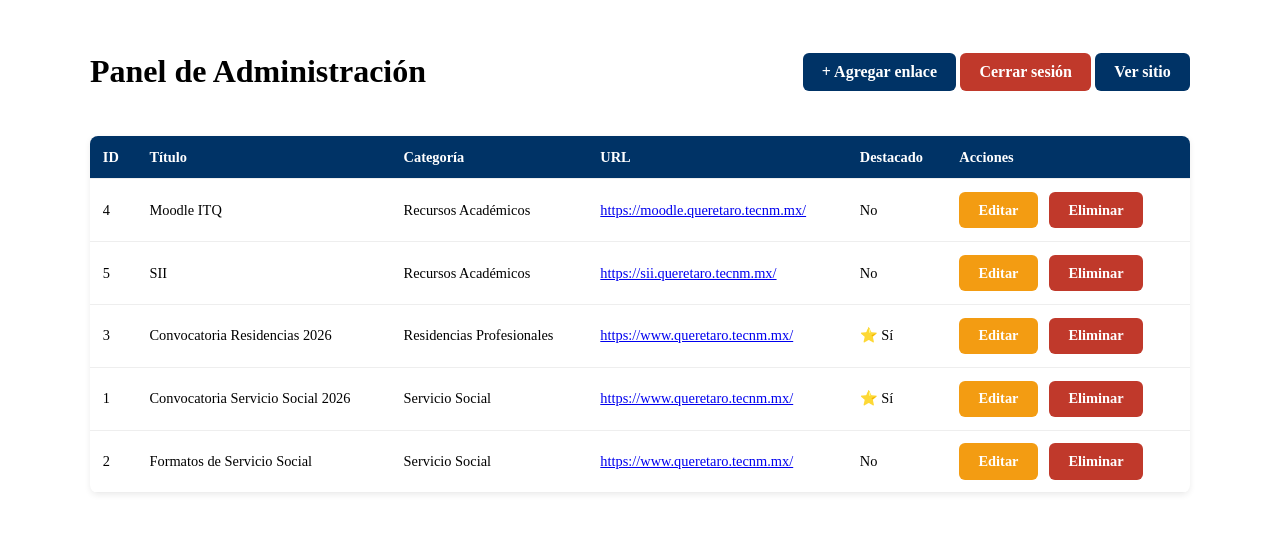
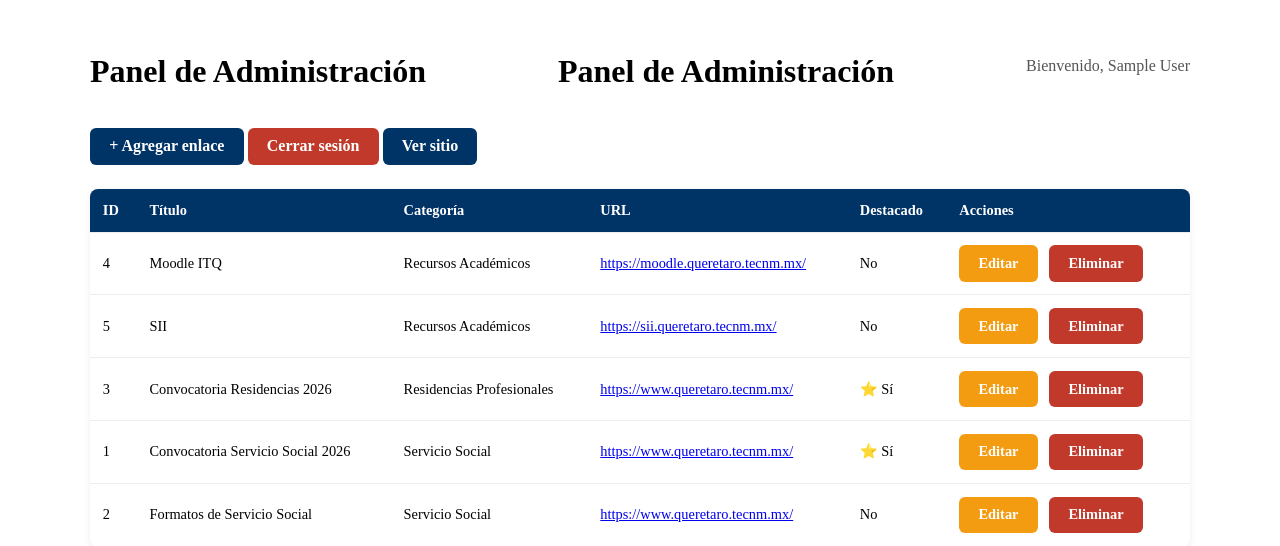
Before and after one commit to l22141314-ux/plataforma-enlaces-itq, a PHP site: page /admin/dashboard.php in a window 1280 px wide. Shown: the top 546 px of the page. Run offline with PHP 8.4, Linux system fonts and the light colour scheme; the visitor is signed in with stand-in values (Sample User, id 1); data comes from the database, SQL or seed files in the repository.

Commit message:
Muestra nombre del administrador en el dashboard

```diff
--- a/admin/dashboard.php
+++ b/admin/dashboard.php
@@ -1,5 +1,4 @@
 <?php
-// admin/dashboard.php
 session_start();
 if (!isset($_SESSION['admin']) || $_SESSION['admin'] !== true) {
     header('Location: index.php');
@@ -44,6 +43,8 @@ $categorias = $pdo->query("SELECT * FROM categorias ORDER BY nombre")->fetchAll(
     <div class="admin-container">
         <div class="admin-header">
             <h1>Panel de Administración</h1>
+            <h1>Panel de Administración</h1>
+<p style="color:#555; margin-top:0.3rem;">Bienvenido, <?= htmlspecialchars($_SESSION['admin_nombre'] ?? 'Administrador') ?></p>
             <div>
                 <a href="agregar.php" class="btn">+ Agregar enlace</a>
                 <a href="logout.php" class="btn btn-danger">Cerrar sesión</a>
```
